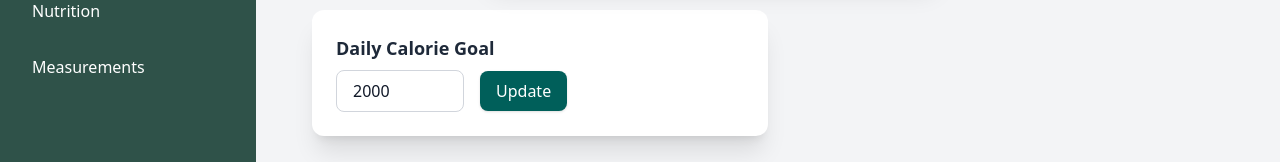
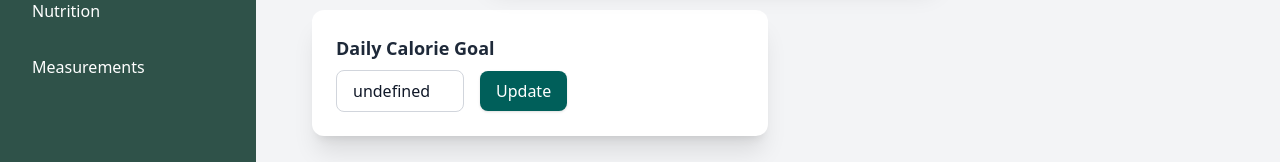
Before and after one commit to Gugoraaa/FitTrack_frontend, a React (Vite) app: page /dashboard/profile in a window 1280 px wide. Shown: the part 337-499 px from the top of the page. Built offline with nearby package versions, Linux system fonts and the light colour scheme; no server answers.

Commit message:
fix: daily calorie goal number was fixed on profile view

```diff
--- a/src/components/profile/CalorieGoalEditor.tsx
+++ b/src/components/profile/CalorieGoalEditor.tsx
@@ -1,4 +1,4 @@
-import { useState } from "react";
+import { useState, useEffect } from "react";
 import api from "../../services/api";
 
 interface Props {
@@ -7,25 +7,29 @@ interface Props {
 }
 
 export default function CalorieGoalEditor({ calorieGoal, onUpdate }: Props) {
-  const [goal, setGoal] = useState<string>(String(calorieGoal));
+  const [goal, setGoal] = useState<string>("");
   const [loading, setLoading] = useState(false);
 
+  // ✅ Sync prop to state when it changes
+  useEffect(() => {
+    setGoal(String(calorieGoal));
+  }, [calorieGoal]);
+
   const handleSubmit = async () => {
-    if (goal === "") return; // prevent empty submission
+    if (goal === "") return;
     const parsedGoal = Number(goal);
-
     if (Number.isNaN(parsedGoal) || parsedGoal < 0) return;
 
     try {
       setLoading(true);
       const user = JSON.parse(localStorage.getItem("user") || "{}");
-
       await api.put("/profile/updateCalorieGoal", {
         userId: user.id,
         newGoal: parsedGoal,
       });
-
       onUpdate(parsedGoal);
+      const updatedUser = { ...user, daily_calorie_goal: parsedGoal };
+      localStorage.setItem("user", JSON.stringify(updatedUser));
     } catch (err) {
       console.error("Error updating goal:", err);
     } finally {
@@ -43,13 +47,10 @@ export default function CalorieGoalEditor({ calorieGoal, onUpdate }: Props) {
           value={goal}
           onChange={(e) => {
             const val = e.target.value;
-
-
             if (val === "") {
               setGoal(val);
               return;
             }
-
             const number = Number(val);
             if (!Number.isNaN(number) && number >= 0) {
               setGoal(val);
--- a/src/pages/dashboard/Profile.tsx
+++ b/src/pages/dashboard/Profile.tsx
@@ -9,16 +9,19 @@ export default function ProfileView() {
     id: 0,
     username: "",
     created_at: "",
-    calorieGoal: 2000,
+    daily_calorie_goal: 0,
   });
 
   useEffect(() => {
     const storedUser = JSON.parse(localStorage.getItem("user") || "{}");
+    console.log("Stored user:", storedUser);
     setUser(storedUser);
+    console.log(user.id);
   }, []);
 
+
   const handleGoalUpdate = (newGoal: number) => {
-    setUser((prev) => ({ ...prev, calorieGoal: newGoal }));
+    setUser((prev) => ({ ...prev, daily_calorie_goal: newGoal }));
   };
 
   const handleUsernameUpdate = (newUsername: string) => {
@@ -41,7 +44,7 @@ export default function ProfileView() {
       </div>
 
 
-      <CalorieGoalEditor calorieGoal={user.calorieGoal} onUpdate={handleGoalUpdate} />
+      <CalorieGoalEditor calorieGoal={user.daily_calorie_goal} onUpdate={handleGoalUpdate} />
 
 
       <BMIDisplay userId={user.id} />
```
